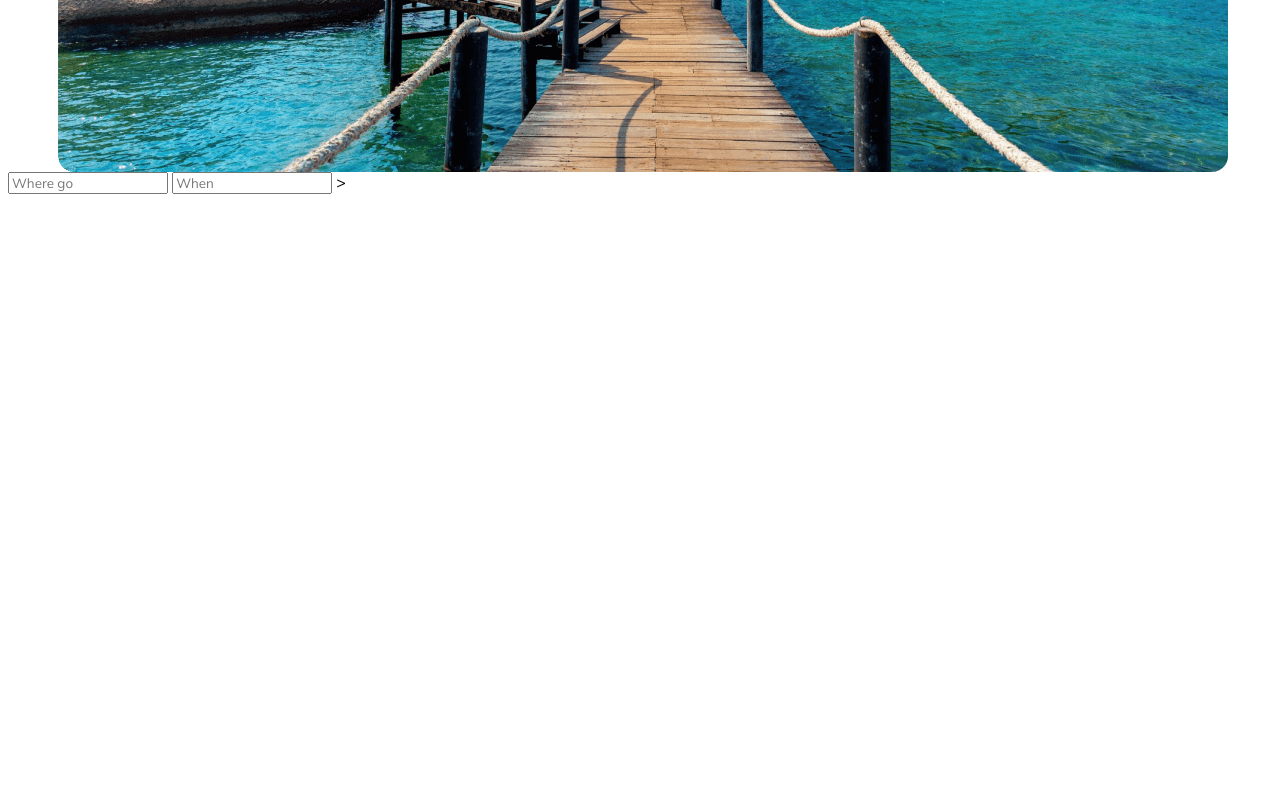
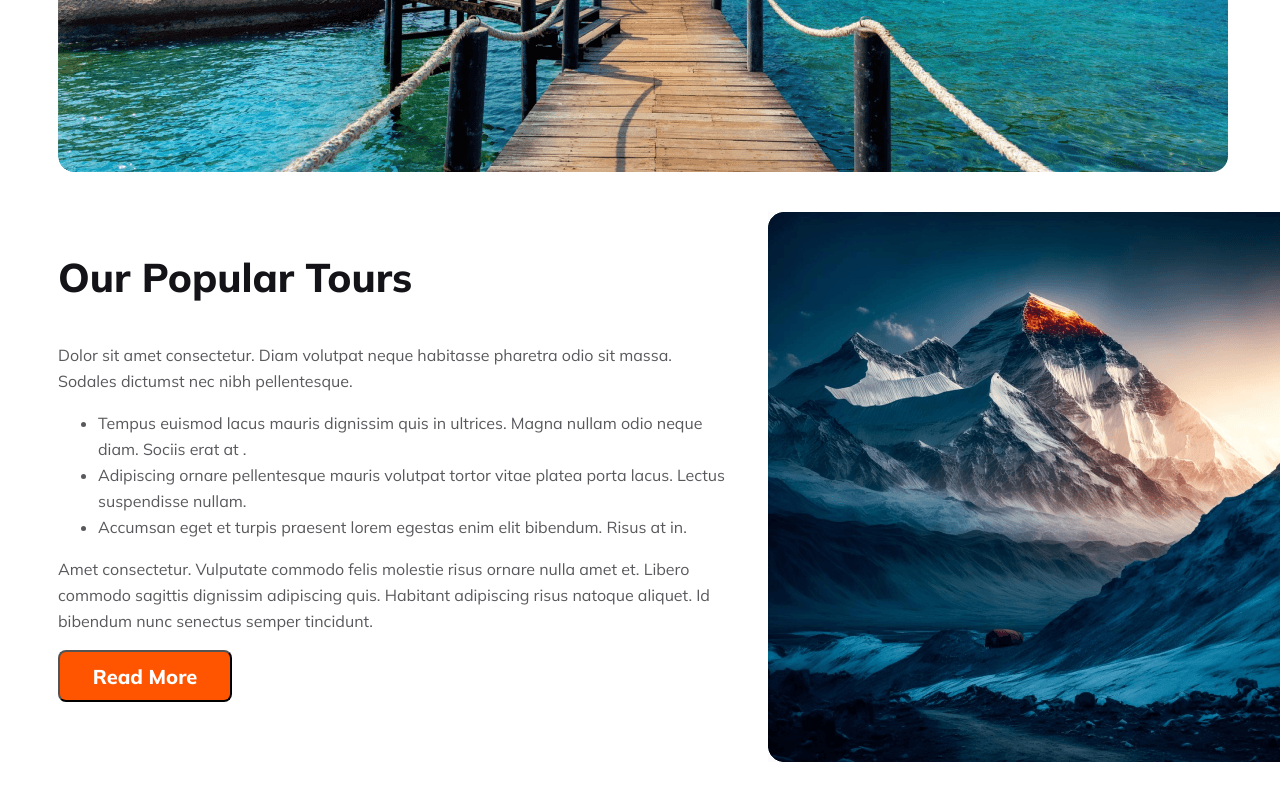
Before and after one commit to nurujjaman88/B9A2-Hero-Travel-main, a plain HTML site: page index.html in a window 1280 px wide. Shown: the part 482-1282 px from the top of the page. Drawn offline with Linux system fonts and the light colour scheme.

Commit message:
Tours description styles added

```diff
--- a/index.html
+++ b/index.html
@@ -26,26 +26,31 @@
             <p class="banner-description">Dolor sit amet consectetur. Nullam suspendisse vitae ultricies dolor adipiscing. In et odio enim ac quis sapien urna eu phasellus.</p>
             </div>
         </div>
-        <div>
-            <input type="text" placeholder="Where go">
-            <input type="text" placeholder="When" <img src="Frame.svg" alt=""> >
+        <section class="popular-tours-section">
+            <div class="tours-description">
+                <h3 class="tour-title-1">Our Popular Tours</h3>
+                <p>Dolor sit amet consectetur. Diam volutpat neque habitasse pharetra odio sit massa. Sodales dictumst nec nibh pellentesque.</p>
+                <p>
+                    <ul>
+                        <li>Tempus euismod lacus mauris dignissim quis in ultrices. Magna nullam odio neque diam. Sociis erat at .</li>
+                        <li>Adipiscing ornare pellentesque mauris volutpat tortor vitae platea porta lacus. Lectus suspendisse nullam.</li>
+                        <li> Accumsan eget et turpis praesent lorem egestas enim elit bibendum. Risus at in.</li>
+                    </ul>
+                </p>
+                <p>
+                    Amet consectetur. Vulputate commodo felis molestie risus
+                    ornare nulla amet et. Libero commodo sagittis dignissim adipiscing quis. Habitant adipiscing risus natoque aliquet. Id bibendum nunc senectus semper tincidunt.
+                </p>
+                <button class="btn-primary">Read More</button>
 
-        </div>
-    </header>
-    <!-- Header end-->
+            </div>
+            <div class="tours-picture">
+                <img src="Images/Rectangle 4.png" alt="">
+            </div>
+        </section>
+        </header>
 
-    <!-- Banner Section start-->
-
-
-
-
-    <!-- Banner Section end-->
-
-
-    <main>
-
-    </main>
-    <footer>
+     <footer>
 
     </footer>
 </body>
--- a/styles/styles.css
+++ b/styles/styles.css
@@ -8,6 +8,18 @@
     font-family: 'Mulish', sans-serif;
 }
 
+.btn-primary{
+    border-radius: 8px;
+    background: #FF5400;
+    width: 174px;
+    height: 52px;
+    color: #FFF;
+    text-align: center;
+    font-family: Mulish;
+    font-size: 20px;
+    font-style: normal;
+    font-weight: 800;
+}
 
 /* Header section styles start */
 
@@ -120,3 +132,49 @@ nav ul li a{
         padding-right: 250px;
     }
 /* Banner section styles end */
+
+/* main section */
+
+.popular-tours-section{
+    display: flex;
+    margin-top: 40px;
+    padding-left: 50px;
+    padding-right: 50px;
+
+}
+
+.tours-description{
+    width: 50%;
+}
+
+.tours-description p{
+    color: rgba(19, 19, 24, 0.70);
+    font-family: Mulish;
+    font-size: 16px;
+    font-style: normal;
+    font-weight: 400;
+    line-height: 26px;
+}
+
+.tours-description li{
+    color: rgba(19, 19, 24, 0.70);
+    font-family: Mulish;
+    font-size: 16px;
+    font-style: normal;
+    font-weight: 400;
+    line-height: 26px;
+}
+.tour-title-1{
+    color: #131318;
+    text-align: left;
+    font-family: Mulish;
+    font-size: 40px;
+    font-style: normal;
+    font-weight: 800;
+    line-height: normal;
+}
+
+.tours-picture{
+    height: 100%;
+    padding-left: 40px;
+}
```
